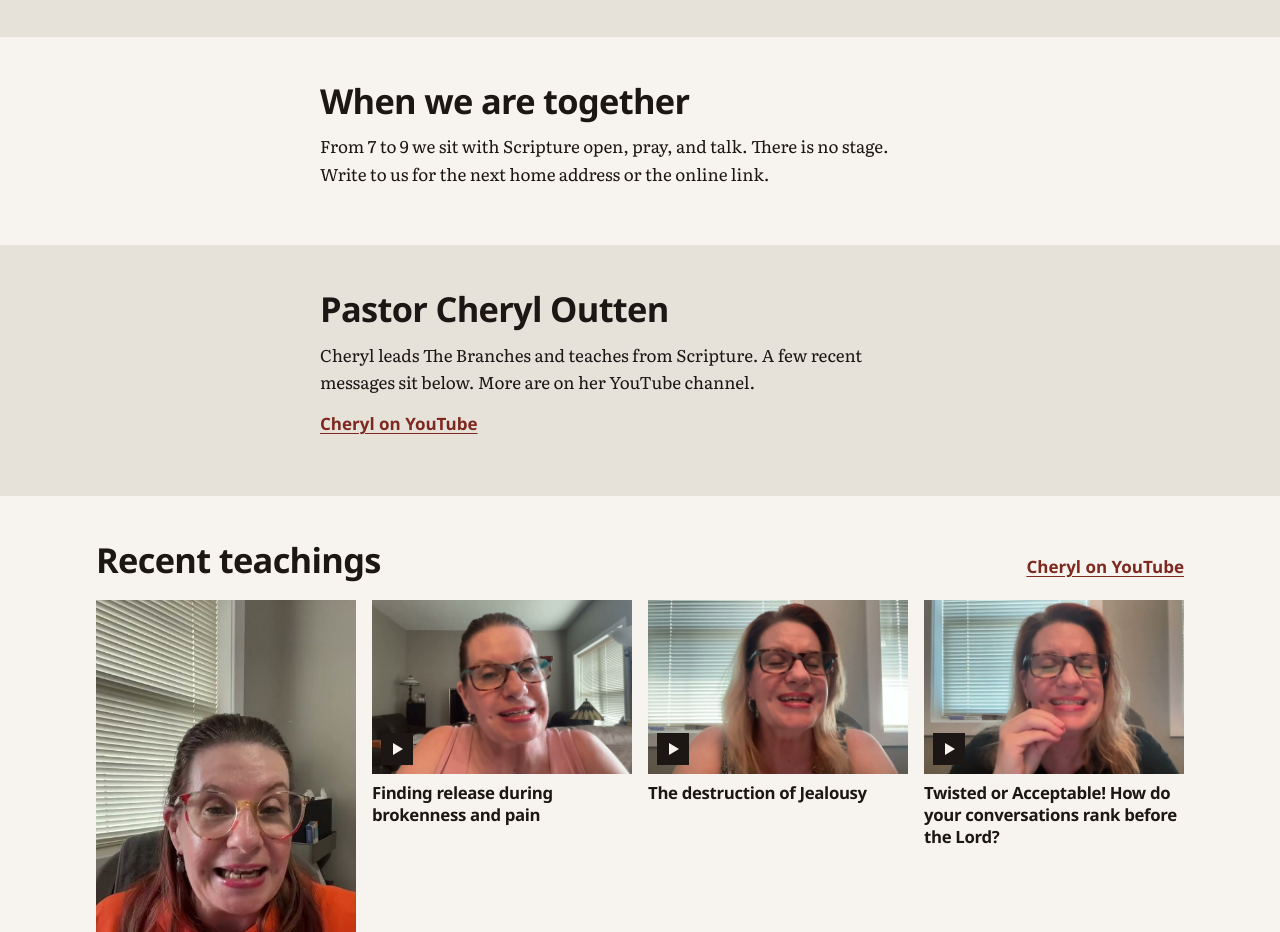
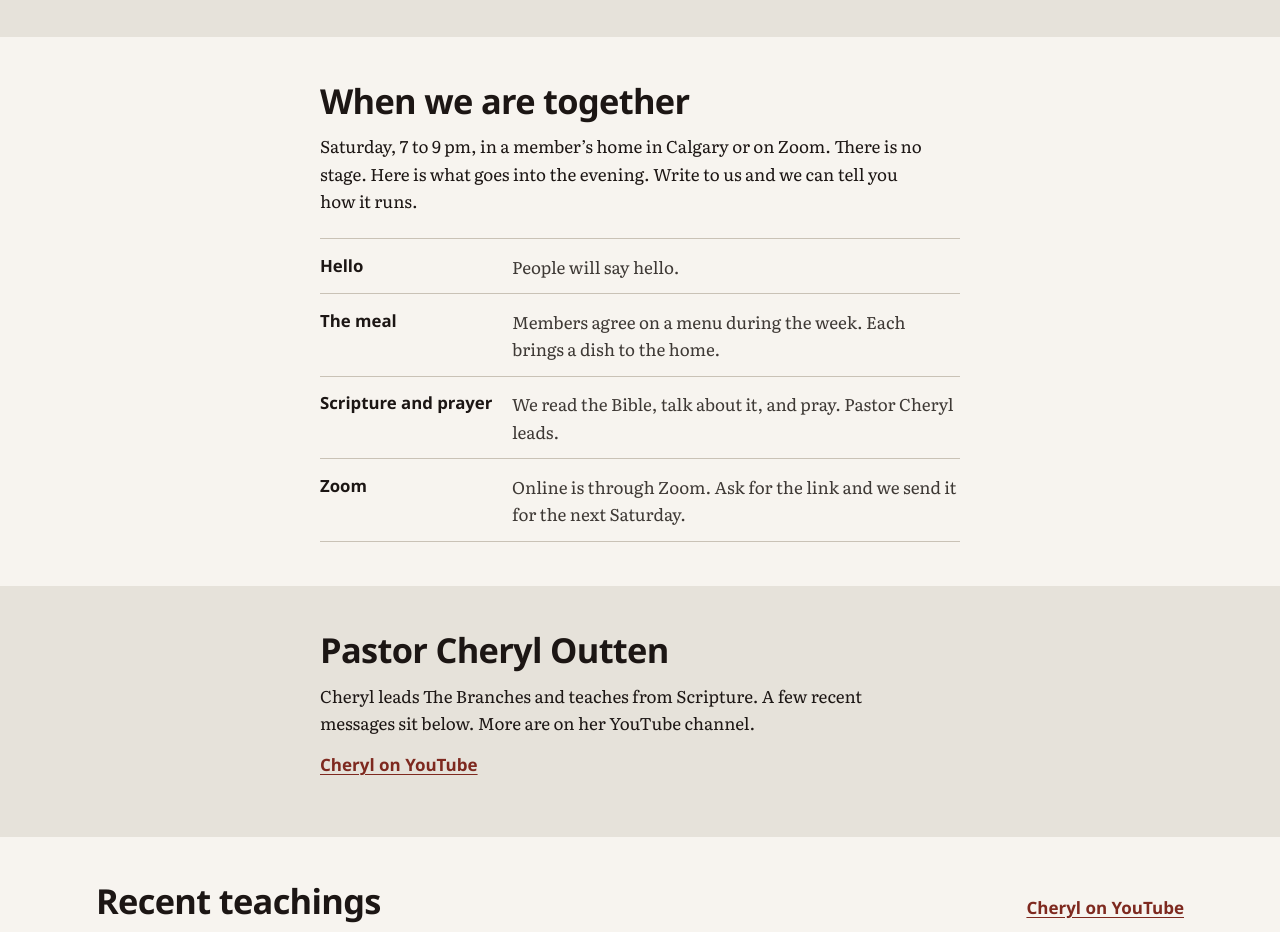
Before and after one commit to lioneltchami/the-branches, a React (Vite) app: page / in a window 1280 px wide. Shown: the part 1220-2152 px from the top of the page. Built offline with nearby package versions, Linux system fonts and the light colour scheme; a web font is replaced by a local one.

Commit message:
Rank 4: replace the generic gather paragraph with the parts of a Saturday

```diff
--- a/src/App.css
+++ b/src/App.css
@@ -408,6 +408,36 @@
   max-width: 40rem;
 }
 
+.parts {
+  margin: 1.5rem 0 0;
+  border-top: 1px solid var(--line);
+}
+
+.parts > div {
+  display: grid;
+  gap: 0.15rem;
+  padding: 0.85rem 0;
+  border-bottom: 1px solid var(--line);
+}
+
+.parts dt {
+  font-family: var(--font-ui);
+  font-weight: 700;
+  font-size: 1.05rem;
+}
+
+.parts dd {
+  margin: 0;
+  color: var(--muted);
+}
+
+@media (min-width: 40rem) {
+  .parts > div {
+    grid-template-columns: 11rem 1fr;
+    gap: 1rem;
+  }
+}
+
 .gather__photo {
   margin-top: 1.75rem;
 }
--- a/src/App.tsx
+++ b/src/App.tsx
@@ -340,9 +340,27 @@ function App() {
               When we are together
             </h2>
             <p>
-              From 7 to 9 we sit with Scripture open, pray, and talk. There is no stage. Write to
-              us for the next home address or the online link.
+              Saturday, 7 to 9 pm, in a member’s home in Calgary or on Zoom. There is no stage.
+              Here is what goes into the evening. Write to us and we can tell you how it runs.
             </p>
+            <dl className="parts">
+              <div>
+                <dt>Hello</dt>
+                <dd>People will say hello.</dd>
+              </div>
+              <div>
+                <dt>The meal</dt>
+                <dd>Members agree on a menu during the week. Each brings a dish to the home.</dd>
+              </div>
+              <div>
+                <dt>Scripture and prayer</dt>
+                <dd>We read the Bible, talk about it, and pray. Pastor Cheryl leads.</dd>
+              </div>
+              <div>
+                <dt>Zoom</dt>
+                <dd>Online is through Zoom. Ask for the link and we send it for the next Saturday.</dd>
+              </div>
+            </dl>
           </div>
           {GATHERING_PHOTO && (
             <figure className="wrap gather__photo">
```
